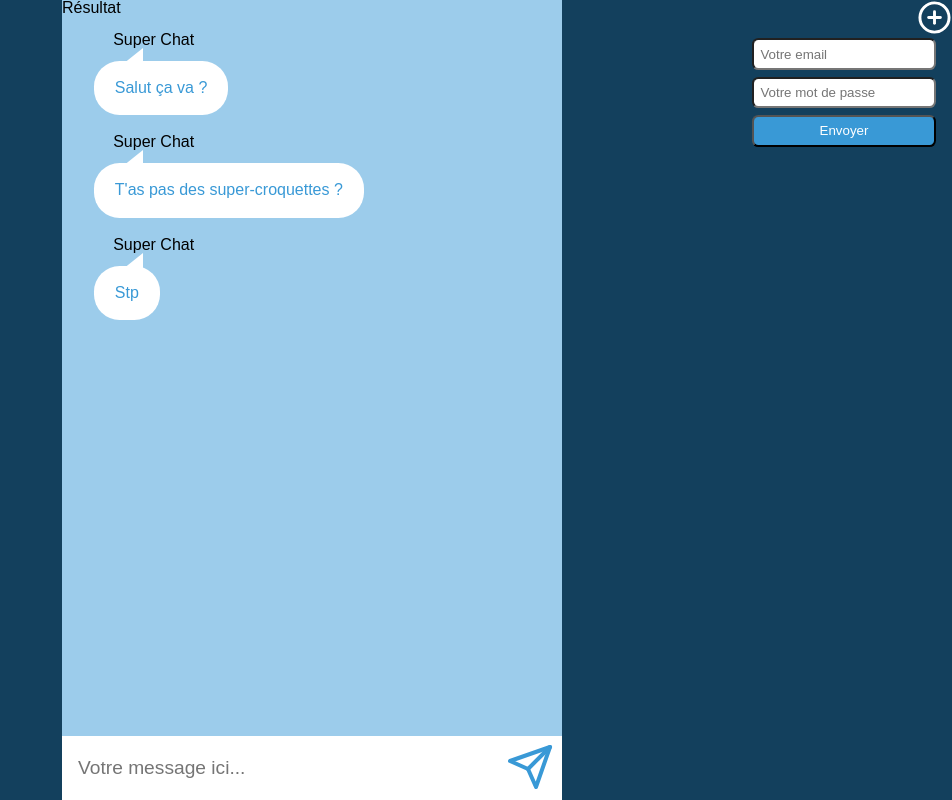
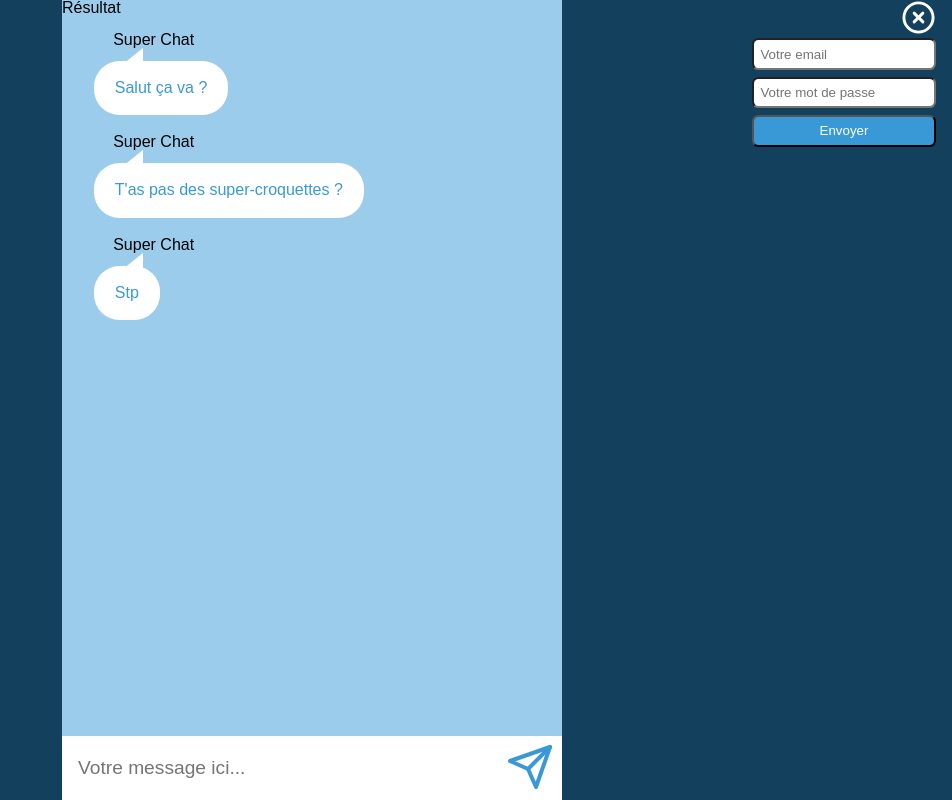
Before and after one commit to Charlotte-Ewie/React-O-Chatroom-Charlotte, a React app: page / in a window 1280 px wide. Both pictures are taken after a click on the icon 1262 px from the left and 17 px from the top of the page. Shown: the whole page, without its empty margins (328-1280 px from the left). Built offline with nearby package versions, Linux system fonts and the light colour scheme.

Commit message:
Ajout du changement de boutons plus/croix pour afficher ou cacher le formulaire de connexion

```diff
--- a/src/components/App.js
+++ b/src/components/App.js
@@ -5,7 +5,7 @@ import Settings from './Settings';
 import { toggleSettingsDisplay } from "../actions/newMessage"
 
 import "./styles.scss";
-import { PlusCircle } from "react-feather";
+import { PlusCircle, XCircle } from "react-feather";
 
 import { useSelector, useDispatch } from "react-redux";
 
@@ -16,9 +16,18 @@ const App = () => {
 
   return (
     <>
-
-      <PlusCircle className='btn-plus' onClick={() => dispatch(toggleSettingsDisplay())} size={35} />
-      {toggleDisplay && <Settings />}
+      {/* // si toggleDisplay est différent de true ? alors j'applique plusCircle
+      sinon : j'applique Xcircle*/}
+      {
+        (toggleDisplay != true)
+          ?
+          <PlusCircle className='btn-plus' onClick={() => dispatch(toggleSettingsDisplay())} size={35} />
+          :
+          <>
+            <XCircle className='btn-plus' onClick={() => { dispatch(toggleSettingsDisplay()) }} size={35} />
+            <Settings />
+          </>
+      }
       <div className='app'>
 
         <h1> Résultat</h1>
--- a/src/components/styles.scss
+++ b/src/components/styles.scss
@@ -91,6 +91,7 @@
   position: absolute;
   right: 0;
   color: white;
+  margin-right: 1rem;
 }
 
 .settingsForm {
```
